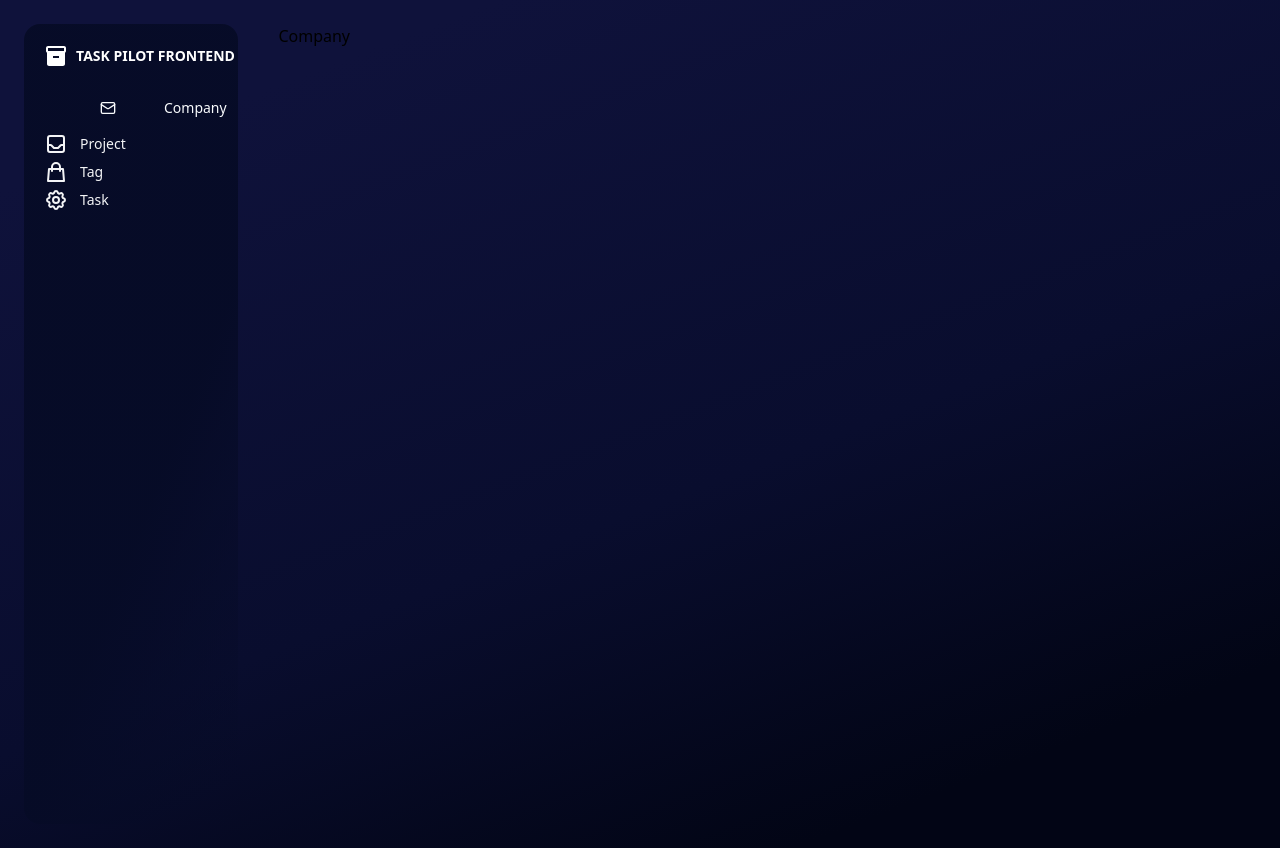
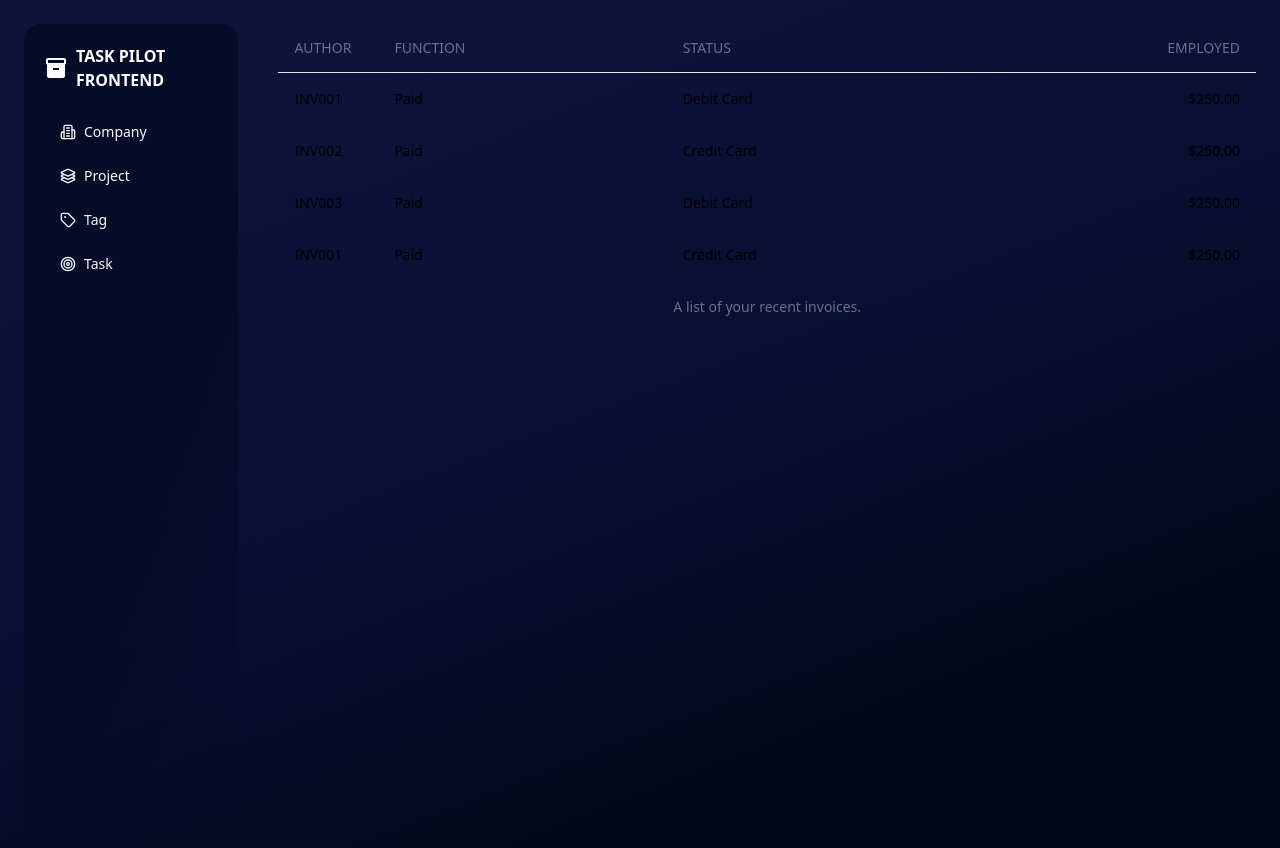
Before and after one commit to lalitjakhar/vision-ui, a Next.js app: page / in a window 1280 px wide. Built offline with nearby package versions, Linux system fonts and the light colour scheme.

Commit message:
initial commit

```diff
--- a/src/components/appComponent/company/Company.jsx
+++ b/src/components/appComponent/company/Company.jsx
@@ -1,8 +1,61 @@
-import React from 'react'
+import React from "react";
+import {
+  Table,
+  TableBody,
+  TableCaption,
+  TableCell,
+  TableHead,
+  TableHeader,
+  TableRow,
+} from "@/components/ui/table";
 
 const Company = () => {
   return (
-    <div>Company</div>
-  )
-}
-export  default Company;
+    <>
+      <Table>
+        <TableCaption>A list of your recent invoices.</TableCaption>
+        <TableHeader>
+          <TableRow className="hover:bg-none">
+            <TableHead className="w-[100px]">AUTHOR</TableHead>
+            <TableHead>FUNCTION</TableHead>
+            <TableHead>STATUS</TableHead>
+            <TableHead className="text-right">EMPLOYED</TableHead>
+          </TableRow>
+        </TableHeader>
+        <TableBody>
+          <TableRow>
+            <TableCell className="font-medium">INV001</TableCell>
+            <TableCell>Paid</TableCell>
+            <TableCell>Debit Card</TableCell>
+            <TableCell className="text-right">$250.00</TableCell>
+          </TableRow>
+        </TableBody>
+        <TableBody>
+          <TableRow>
+            <TableCell className="font-medium">INV002</TableCell>
+            <TableCell>Paid</TableCell>
+            <TableCell>Credit Card</TableCell>
+            <TableCell className="text-right">$250.00</TableCell>
+          </TableRow>
+        </TableBody>
+        <TableBody>
+          <TableRow>
+            <TableCell className="font-medium">INV003</TableCell>
+            <TableCell>Paid</TableCell>
+            <TableCell>Debit Card</TableCell>
+            <TableCell className="text-right">$250.00</TableCell>
+          </TableRow>
+        </TableBody>
+        <TableBody>
+          <TableRow>
+            <TableCell className="font-medium">INV001</TableCell>
+            <TableCell>Paid</TableCell>
+            <TableCell>Credit Card</TableCell>
+            <TableCell className="text-right">$250.00</TableCell>
+          </TableRow>
+        </TableBody>
+      </Table>
+    </>
+  );
+};
+export default Company;
--- a/src/components/appComponent/dashboard/Sidebar.jsx
+++ b/src/components/appComponent/dashboard/Sidebar.jsx
@@ -1,6 +1,10 @@
 import Link from "next/link";
 import InventoryIcon from "@mui/icons-material/Inventory";
 import { Mail } from "lucide-react";
+import { Building2 } from "lucide-react";
+import { Target } from "lucide-react";
+import { Tag } from "lucide-react";
+import { Layers3 } from "lucide-react";
 import { Button } from "@/components/ui/button";
 
 const Sidebar = () => {
@@ -17,7 +21,7 @@ const Sidebar = () => {
         <div className="space-y-3">
           <div className="flex items-center gap-2">
             <InventoryIcon className="text-white" />
-            <h2 className="text-sm font-extrabold text-white">
+            <h2 className="text-base font-extrabold text-white">
               TASK PILOT FRONTEND
             </h2>
           </div>
@@ -28,8 +32,8 @@ const Sidebar = () => {
                   href="/"
                   className="flex items-center space-x-3 rounded-md"
                 >
-                  <Button>
-                    <Mail className="mr-2 h-4 w-24"/> Company
+                  <Button style={{ width: "-webkit-fill-available" }}>
+                    <Building2 className="mr-2 h-4 w-4" /> Company
                   </Button>
                 </Link>
               </li>
@@ -38,21 +42,9 @@ const Sidebar = () => {
                   href="/project"
                   className="flex items-center space-x-3 rounded-md"
                 >
-                  <svg
-                    xmlns="http://www.w3.org/2000/svg"
-                    className="w-6 h-6 text-gray-100"
-                    fill="none"
-                    viewBox="0 0 24 24"
-                    stroke="currentColor"
-                    strokeWidth={2}
-                  >
-                    <path
-                      strokeLinecap="round"
-                      strokeLinejoin="round"
-                      d="M20 13V6a2 2 0 00-2-2H6a2 2 0 00-2 2v7m16 0v5a2 2 0 01-2 2H6a2 2 0 01-2-2v-5m16 0h-2.586a1 1 0 00-.707.293l-2.414 2.414a1 1 0 01-.707.293h-3.172a1 1 0 01-.707-.293l-2.414-2.414A1 1 0 006.586 13H4"
-                    />
-                  </svg>
-                  <span className="text-gray-100">Project</span>
+                  <Button style={{ width: "-webkit-fill-available" }}>
+                    <Layers3 className="mr-2 h-4 w-4" /> Project
+                  </Button>
                 </Link>
               </li>
               <li className="rounded-sm">
@@ -60,21 +52,9 @@ const Sidebar = () => {
                   href="/tag"
                   className="flex items-center space-x-3 rounded-md"
                 >
-                  <svg
-                    xmlns="http://www.w3.org/2000/svg"
-                    className="w-6 h-6 text-gray-100"
-                    fill="none"
-                    viewBox="0 0 24 24"
-                    stroke="currentColor"
-                    strokeWidth={2}
-                  >
-                    <path
-                      strokeLinecap="round"
-                      strokeLinejoin="round"
-                      d="M16 11V7a4 4 0 00-8 0v4M5 9h14l1 12H4L5 9z"
-                    />
-                  </svg>
-                  <span className="text-gray-100">Tag</span>
+                  <Button style={{ width: "-webkit-fill-available" }}>
+                    <Tag className="mr-2 h-4 w-4" /> Tag
+                  </Button>
                 </Link>
               </li>
               <li className="rounded-sm">
@@ -82,26 +62,9 @@ const Sidebar = () => {
                   href="/task"
                   className="flex items-center space-x-3 rounded-md"
                 >
-                  <svg
-                    xmlns="http://www.w3.org/2000/svg"
-                    className="w-6 h-6 text-gray-100"
-                    fill="none"
-                    viewBox="0 0 24 24"
-                    stroke="currentColor"
-                    strokeWidth={2}
-                  >
-                    <path
-                      strokeLinecap="round"
-                      strokeLinejoin="round"
-                      d="M10.325 4.317c.426-1.756 2.924-1.756 3.35 0a1.724 1.724 0 002.573 1.066c1.543-.94 3.31.826 2.37 2.37a1.724 1.724 0 001.065 2.572c1.756.426 1.756 2.924 0 3.35a1.724 1.724 0 00-1.066 2.573c.94 1.543-.826 3.31-2.37 2.37a1.724 1.724 0 00-2.572 1.065c-.426 1.756-2.924 1.756-3.35 0a1.724 1.724 0 00-2.573-1.066c-1.543.94-3.31-.826-2.37-2.37a1.724 1.724 0 00-1.065-2.572c-1.756-.426-1.756-2.924 0-3.35a1.724 1.724 0 001.066-2.573c-.94-1.543.826-3.31 2.37-2.37.996.608 2.296.07 2.572-1.065z"
-                    />
-                    <path
-                      strokeLinecap="round"
-                      strokeLinejoin="round"
-                      d="M15 12a3 3 0 11-6 0 3 3 0 016 0z"
-                    />
-                  </svg>
-                  <span className="text-gray-100">Task</span>
+                  <Button style={{ width: "-webkit-fill-available" }}>
+                    <Target className="mr-2 h-4 w-4" /> Task
+                  </Button>
                 </Link>
               </li>
             </ul>
--- a/src/components/appComponent/task/Task.jsx
+++ b/src/components/appComponent/task/Task.jsx
@@ -1,60 +1,9 @@
 import React from "react";
-import {
-  Table,
-  TableBody,
-  TableCaption,
-  TableCell,
-  TableHead,
-  TableHeader,
-  TableRow,
-} from "@/components/ui/table";
 
 const Task = () => {
   return (
     <>
-      <Table>
-        <TableCaption>A list of your recent invoices.</TableCaption>
-        <TableHeader>
-          <TableRow className="hover:bg-none">
-            <TableHead className="w-[100px]">AUTHOR</TableHead>
-            <TableHead>FUNCTION</TableHead>
-            <TableHead>STATUS</TableHead>
-            <TableHead className="text-right">EMPLOYED</TableHead>
-          </TableRow>
-        </TableHeader>
-        <TableBody>
-          <TableRow>
-            <TableCell className="font-medium">INV001</TableCell>
-            <TableCell>Paid</TableCell>
-            <TableCell>Debit Card</TableCell>
-            <TableCell className="text-right">$250.00</TableCell>
-          </TableRow>
-        </TableBody>
-        <TableBody>
-          <TableRow>
-            <TableCell className="font-medium">INV002</TableCell>
-            <TableCell>Paid</TableCell>
-            <TableCell>Credit Card</TableCell>
-            <TableCell className="text-right">$250.00</TableCell>
-          </TableRow>
-        </TableBody>
-        <TableBody>
-          <TableRow>
-            <TableCell className="font-medium">INV003</TableCell>
-            <TableCell>Paid</TableCell>
-            <TableCell>Debit Card</TableCell>
-            <TableCell className="text-right">$250.00</TableCell>
-          </TableRow>
-        </TableBody>
-        <TableBody>
-          <TableRow>
-            <TableCell className="font-medium">INV001</TableCell>
-            <TableCell>Paid</TableCell>
-            <TableCell>Credit Card</TableCell>
-            <TableCell className="text-right">$250.00</TableCell>
-          </TableRow>
-        </TableBody>
-      </Table>
+      <h1>Taskssss</h1>
     </>
   );
 };
--- a/src/components/ui/button.jsx
+++ b/src/components/ui/button.jsx
@@ -5,7 +5,7 @@ import { cva } from "class-variance-authority";
 import { cn } from "@/lib/utils"
 
 const buttonVariants = cva(
-  "inline-flex items-center justify-center whitespace-nowrap rounded-md text-sm font-medium ring-offset-background transition-colors focus-visible:outline-none focus-visible:ring-2 focus-visible:ring-ring focus-visible:ring-offset-2 disabled:pointer-events-none disabled:opacity-50",
+  "inline-flex items-center justify-start whitespace-nowrap rounded-md text-sm font-medium ring-offset-background transition-colors focus-visible:outline-none focus-visible:ring-2 focus-visible:ring-ring focus-visible:ring-offset-2 disabled:pointer-events-none disabled:opacity-50",
   {
     variants: {
       variant: {
```
Also changed, not shown: src/components/ui/table.jsx (+37 -28 lines).
